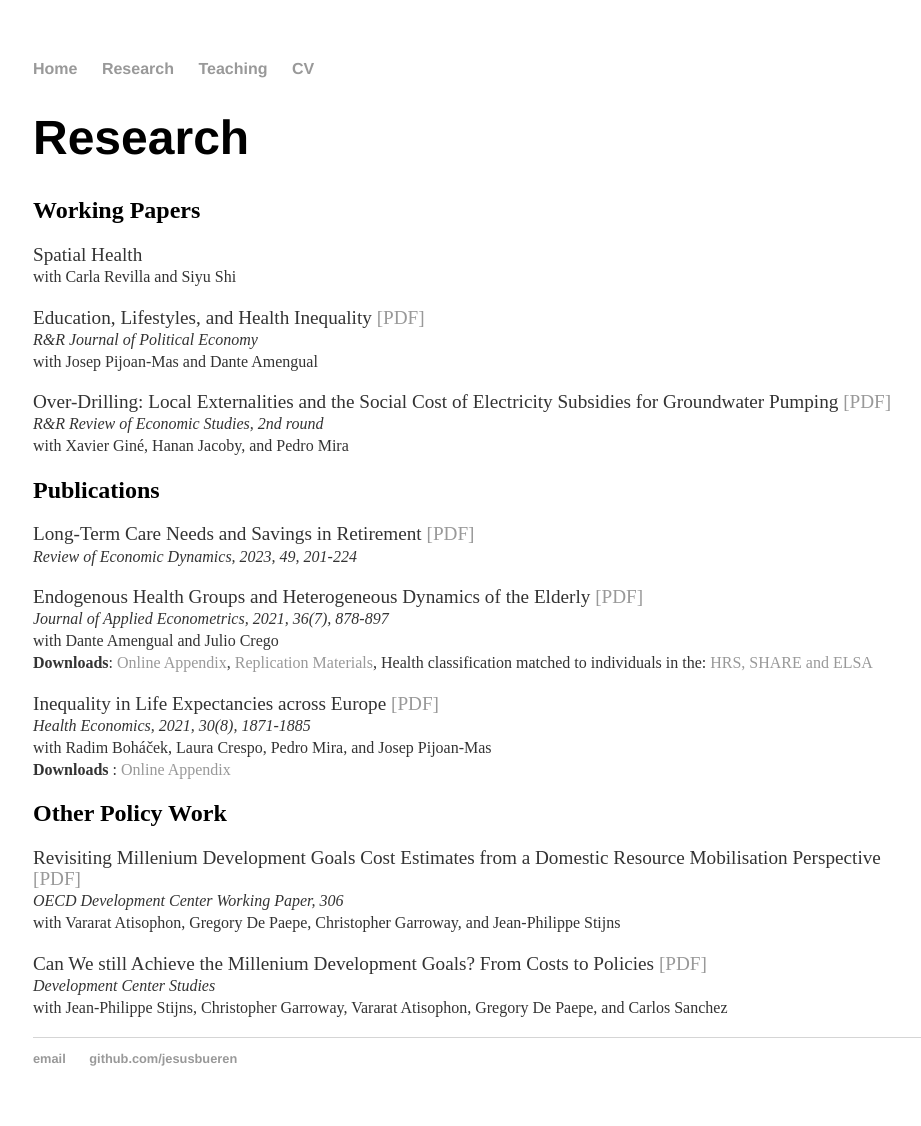
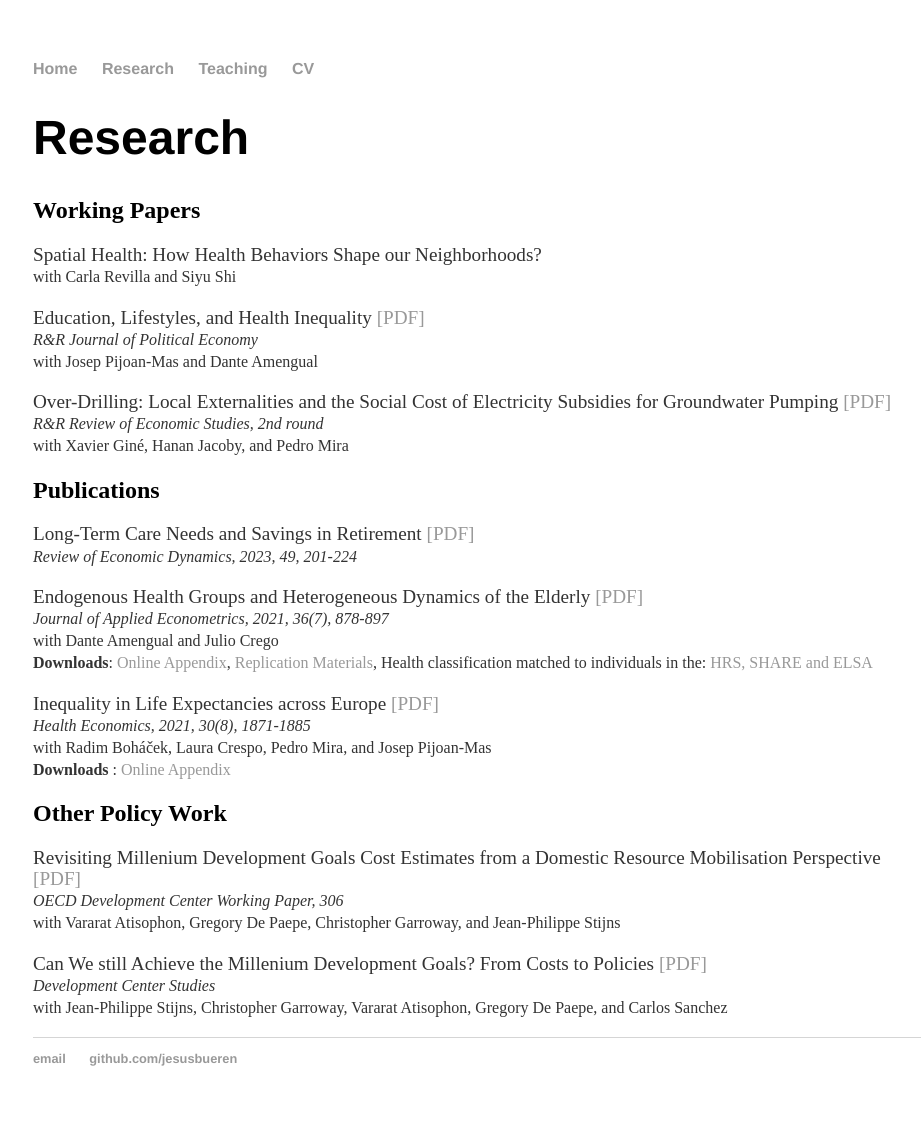
Before and after one commit to jesusbueren/jesusbueren.github.io, a Jekyll site: the page built from research/index.html, in a window 1280 px wide. Shown: the whole page, without its empty margins (159-1080 px from the left). Built offline with Jekyll 4.4.1, drawn with Linux system fonts in a browser that asks for light colours.

Commit message:
Update index.html

```diff
--- a/research/index.html
+++ b/research/index.html
@@ -6,7 +6,7 @@
 
 	<h2>Working Papers</h2>
 
-	<p> <bold> Spatial Health </bold><br>
+	<p> <bold> Spatial Health: How Health Behaviors Shape our Neighborhoods? </bold><br>
 	<small> with Carla Revilla and Siyu Shi </small> <br></p>
 
 	<p> <bold> Education, Lifestyles, and Health Inequality </bold> <a href="HealthyHabits_Draft.pdf">[PDF] </a>  </a> <br>
```
